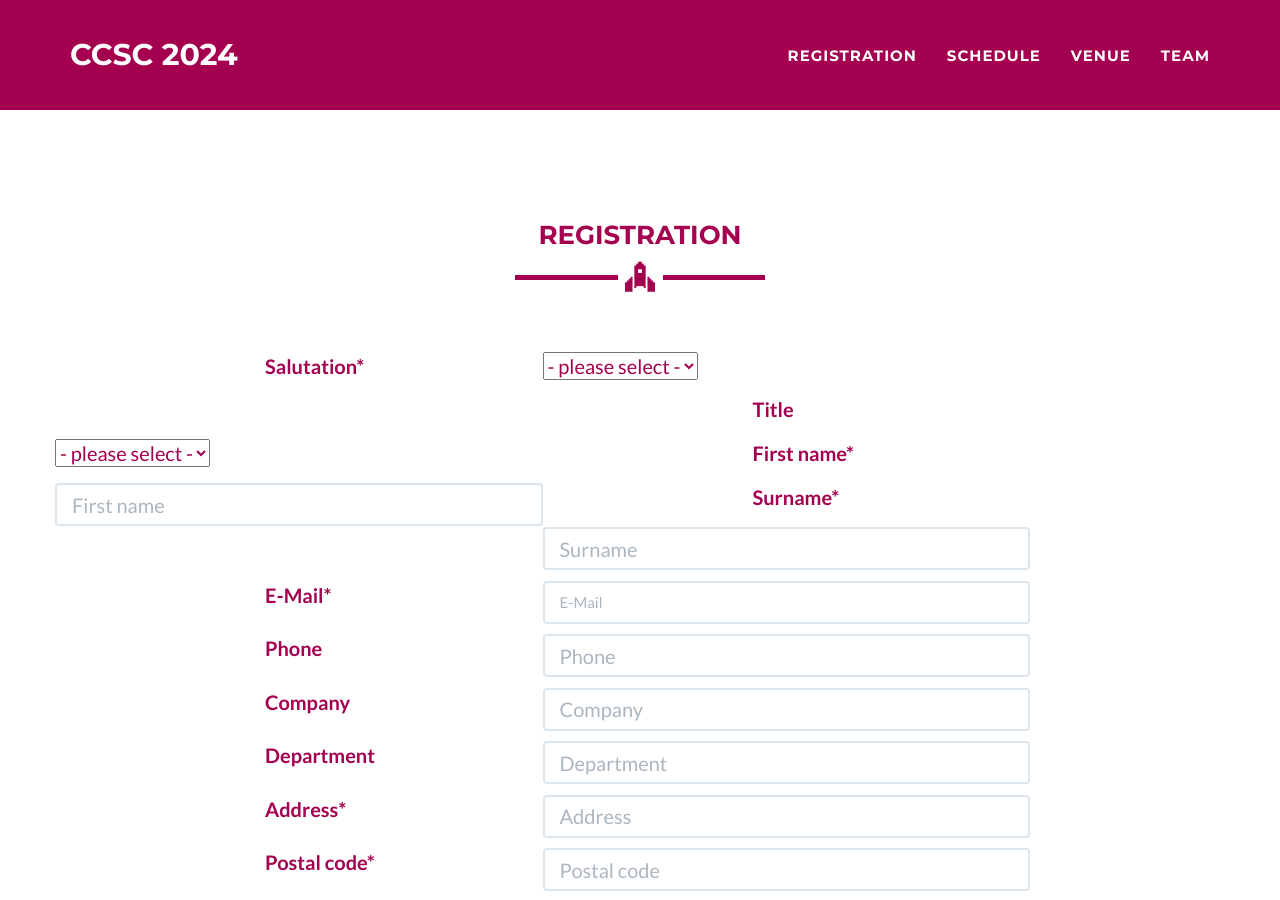
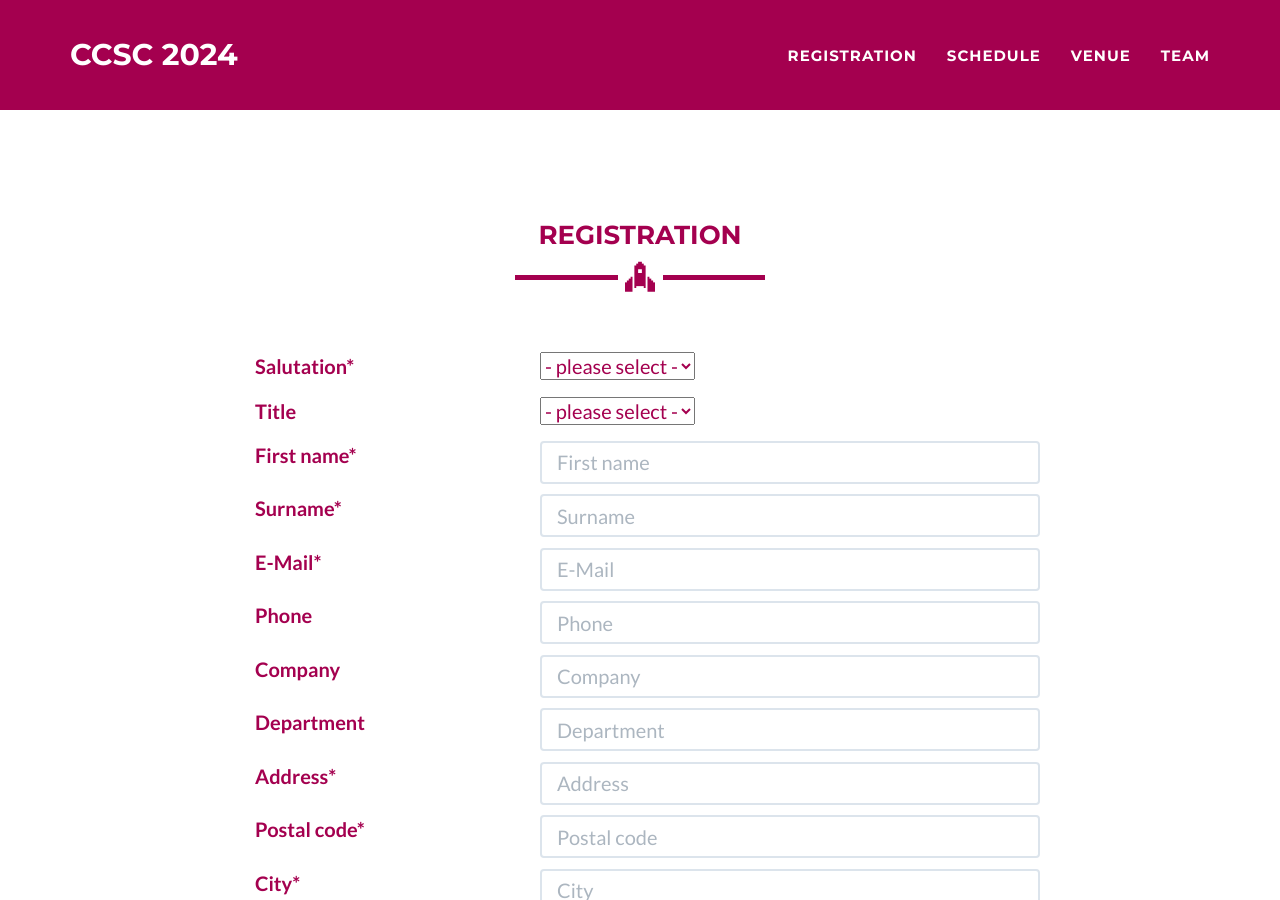
Before and after one commit to ccsc2024/ccsc2024.github.io, a Jekyll site: the page built from registration.html, in a window 1280 px wide and 900 px high. Built offline with Jekyll 4.4.1, drawn with Linux system fonts in a browser that asks for light colours.

Commit message:
Update registration.html

```diff
--- a/registration.html
+++ b/registration.html
@@ -14,6 +14,7 @@ layout: page
     <div class="row">
       <form action="https://formspree.io/f/myyqkndv" method="POST" name="sentMessage" id="contactForm" novalidate>
       <!-- Salutation -->
+      <div class="row">
       <div class="col-lg-3 col-lg-offset-2">
           <p><label>Salutation*</label></p>
       </div>
@@ -27,8 +28,9 @@ layout: page
           </select></p>
         </div>
       </div>
-      <br><br>
+      </div>
       <!-- Title -->
+      <div class="row">
       <div class="col-lg-3 col-lg-offset-2">
           <p><label>Title</label></p>
       </div>
@@ -43,8 +45,9 @@ layout: page
           </select></p>
         </div>
       </div>
-      <br><br>
+      </div>
       <!-- First Name -->
+      <div class="row">
       <div class="col-lg-3 col-lg-offset-2">
         <p><label for="name">First name*</label></p>
       </div>
@@ -53,7 +56,9 @@ layout: page
           <p><input type="text" name="name" class="form-control" required="" placeholder="First name" id="txtForm"/></p>
         </div>
       </div>
+      </div>
       <!-- Surname -->
+      <div class="row">
       <div class="col-lg-3 col-lg-offset-2">
         <p><label for="name">Surname*</label></p>
       </div>
@@ -62,16 +67,20 @@ layout: page
           <p><input type="text" name="name" class="form-control" required="" placeholder="Surname" id="txtForm"/></p>
         </div>
       </div>
+      </div>
       <!-- Mail -->
+      <div class="row">
       <div class="col-lg-3 col-lg-offset-2">
         <p><label>E-Mail*</label></p>
       </div>
       <div class="col-lg-5">
         <div class="row control-group">
-          <p><input type="email" name="_replyto" class="form-control" placeholder="E-Mail" id="email" required="" id="txtForm"/></p>
+          <p><input type="email" name="_replyto" class="form-control" placeholder="E-Mail" required="" id="txtForm" /></p>
         </div>
       </div>
+      </div>
       <!-- Phone -->
+      <div class="row">
       <div class="col-lg-3 col-lg-offset-2">
         <p><label>Phone</label></p>
       </div>
@@ -80,7 +89,9 @@ layout: page
           <p><input name="phone" type="phone number" class="form-control" placeholder="Phone" id="txtForm"/></p>
         </div>
       </div>
+      </div>
       <!-- Company -->
+      <div class="row">
       <div class="col-lg-3 col-lg-offset-2">
         <p><label>Company</label></p>
       </div>
@@ -89,7 +100,9 @@ layout: page
           <p><input type="company" name="company" class="form-control" required="" placeholder="Company" id="txtForm"/></p>
         </div>
       </div>
+      </div>
       <!-- Department -->
+      <div class="row">
       <div class="col-lg-3 col-lg-offset-2">
         <p><label>Department</label></p>
       </div>
@@ -98,7 +111,9 @@ layout: page
           <p><input type="text" name="department" class="form-control" required="" placeholder="Department" id="txtForm"/></p>
         </div>
       </div>
+      </div>
       <!-- address -->
+      <div class="row">
       <div class="col-lg-3 col-lg-offset-2">
         <p><label>Address*</label></p>
       </div>
@@ -107,7 +122,9 @@ layout: page
           <p><input type="text" name="address" class="form-control" required="" placeholder="Address" id="txtForm"/></p>
         </div>
       </div>
+      </div>
       <!-- postal code -->
+      <div class="row">
       <div class="col-lg-3 col-lg-offset-2">
         <p><label>Postal code*</label></p>
       </div>
@@ -116,7 +133,9 @@ layout: page
           <p><input type="text" name="zip" class="form-control" required="" placeholder="Postal code" id="txtForm"/></p>
         </div>
       </div>
+      </div>
       <!-- city -->
+      <div class="row">
       <div class="col-lg-3 col-lg-offset-2">
         <p><label>City*</label></p>
       </div>
@@ -125,7 +144,9 @@ layout: page
           <p><input type="text" name="city" class="form-control" required="" placeholder="City" id="txtForm"/></p>
         </div>
       </div>
+      </div>
       <!-- Country -->
+      <div class="row">
       <div class="col-lg-3 col-lg-offset-2">
         <p><label>Country*</label></p>
       </div>
@@ -377,6 +398,7 @@ layout: page
         </select></p>
         </div>
       </div>
+      </div>
       </form>
     </div>
   </div>
```
